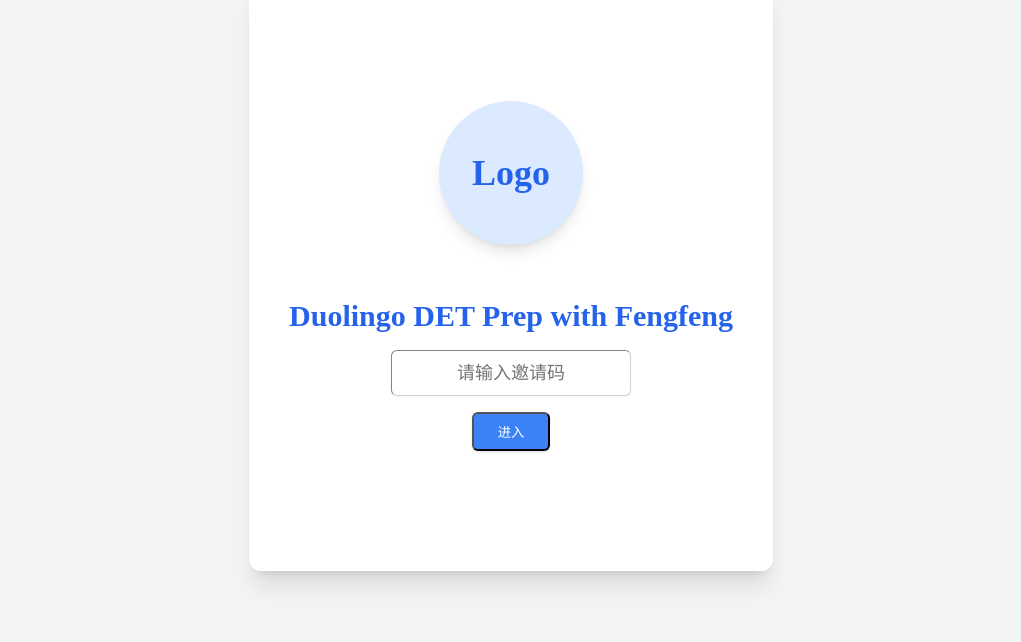
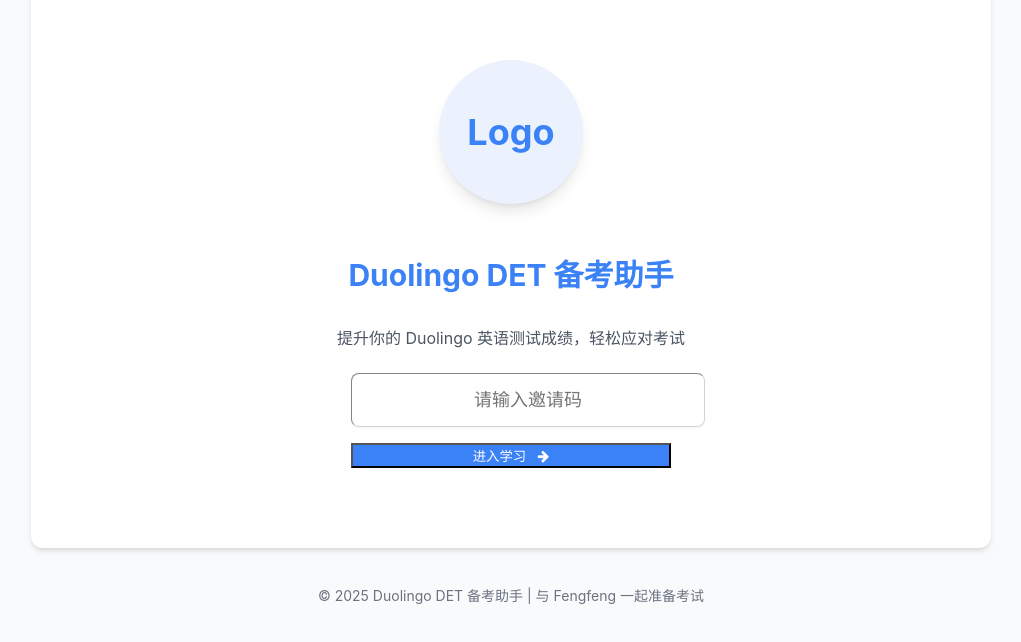
Before and after one commit to yihengsir/duolingo-prep-platform, a React (Vite) app: page / in a window 1280 px wide. Shown: the part 124-766 px from the top of the page, without its empty margins (129-1150 px from the left). Built offline with nearby package versions, Linux system fonts and the light colour scheme.

Commit message:
完成功能开发，准备推送

```diff
--- a/index.html
+++ b/index.html
@@ -4,10 +4,11 @@
   <meta charset="UTF-8" />
   <link rel="icon" href="/vite.svg" />
   <meta name="viewport" content="width=device-width, initial-scale=1.0" />
-  <title>Read and Complete</title>
-  <!-- 移除Tailwind CDN和自定义工具类 -->
+  <title>Duolingo DET 备考助手</title>
+  <!-- 引入Font Awesome -->
+  <link href="https://cdn.jsdelivr.net/npm/font-awesome@4.7.0/css/font-awesome.min.css" rel="stylesheet">
 </head>
-<body>
+<body class="font-inter bg-gray-50 text-neutral-800">
   <div id="root"></div>
   <script type="module" src="/src/main.jsx"></script>
 </body>
--- a/postcss.config.js
+++ b/postcss.config.js
@@ -1,6 +1,6 @@
-export default {
+module.exports = {
   plugins: {
     tailwindcss: {},
     autoprefixer: {},
-  },
-};
+  }
+}
--- a/src/App.jsx
+++ b/src/App.jsx
@@ -1,5 +1,4 @@
 import { useState, useEffect, useRef, useCallback } from 'react';
-import './App.css';
 
 const TIMER_DURATION = 180;
 const INVITATION_CODE = '130';
@@ -17,7 +16,7 @@
   const [showCorrectAnswer, setShowCorrectAnswer] = useState(false);
   const [timeLeft, setTimeLeft] = useState(TIMER_DURATION);
 
-  // 使用数组存储 ref 更可靠
+  // 使用数组存储 ref
   const inputRefs = useRef([]);
   const timerRef = useRef(null);
 
@@ -161,7 +160,7 @@
 
     setIsCorrect(allCorrect);
     setShowCorrectAnswer(true);
-    setFeedbackMessage(allCorrect ? '所有填空都正确！' : '部分填空有误，请检查。');
+    setFeedbackMessage(allCorrect ? '所有填空都正确！🎉' : '部分填空有误，请检查。');
   };
 
   // 格式化时间
@@ -228,7 +227,7 @@
       }
     });
 
-    return <div className="flex flex-wrap gap-1 leading-relaxed justify-start items-baseline text-lg">{elements}</div>;
+    return <div className="reading-text">{elements}</div>;
   };
 
   // 渲染正确答案
@@ -244,7 +243,7 @@
 
       if (answerIndex < currentQuestion.answers.length) {
         correctTextElements.push(
-          <span key={`correct-answer-${answerIndex}`} className="text-blue-600 font-bold underline">
+          <span key={`correct-answer-${answerIndex}`} className="text-primary font-bold">
             {currentQuestion.answers[answerIndex]}
           </span>
         );
@@ -260,7 +259,7 @@
     // 数据加载状态
     if (questionsData.length === 0 && dataLoadingError) {
       return (
-        <div className="text-center text-red-600 text-lg font-semibold py-20 min-h-[300px] flex items-center justify-center">
+        <div className="text-center text-red-500 text-lg font-semibold py-12 min-h-[300px] flex items-center justify-center">
           {dataLoadingError}
           <p className="text-sm text-gray-500 mt-2">请确保 'data/read_and_complete.json' 文件存在。</p>
         </div>
@@ -269,8 +268,10 @@
 
     if (questionsData.length === 0 && !dataLoadingError && gameState !== 'welcome') {
       return (
-        <div className="text-center text-blue-600 text-lg font-semibold py-20 min-h-[300px] flex items-center justify-center">
-          加载题目中...
+        <div className="text-center text-blue-500 text-lg font-semibold py-12 min-h-[300px] flex items-center justify-center">
+          <div className="animate-bounce-subtle">
+            <i className="fa fa-circle-o-notch fa-spin mr-2"></i>加载题目中...
+          </div>
         </div>
       );
     }
@@ -279,13 +280,15 @@
     switch (gameState) {
       case 'welcome':
         return (
-          <div className="text-center flex flex-col items-center py-20 min-h-[300px] justify-center">
-            <div className="w-36 h-36 rounded-full mb-8 shadow-lg bg-blue-100 flex items-center justify-center">
-              <span className="text-4xl font-bold text-blue-600">Logo</span>
+          <div className="text-center flex flex-col items-center py-12 min-h-[300px] justify-center fade-in">
+            <div className="w-36 h-36 rounded-full mb-8 shadow-lg bg-primary/10 flex items-center justify-center">
+              <span className="text-4xl font-bold text-primary">Logo</span>
             </div>
-            <h1 className="text-3xl font-bold text-blue-600 mb-4">Duolingo DET Prep with Fengfeng</h1>
+            <h1 className="text-3xl font-bold text-primary mb-4">Duolingo DET 备考助手</h1>
+            <p className="text-gray-600 mb-6 max-w-md">提升你的 Duolingo 英语测试成绩，轻松应对考试</p>
+            <div className="w-full max-w-xs">
               <input
-              className="px-4 py-2 border border-gray-300 rounded-md w-60 text-center text-lg focus:outline-none focus:ring-2 focus:ring-blue-500 shadow-sm"
+                className="w-full px-4 py-3 border border-gray-300 rounded-lg text-center text-lg focus:outline-none focus:ring-2 focus:ring-primary/50 shadow-sm"
                 placeholder="请输入邀请码"
                 value={invitationCodeInput}
                 onChange={(e) => setInvitationCodeInput(e.target.value)}
@@ -293,24 +296,45 @@
               />
               {invitationCodeError && <p className="text-red-500 text-sm mt-2">{invitationCodeError}</p>}
               <button
-              className="mt-4 px-6 py-2 bg-blue-500 text-white rounded-md shadow hover:bg-blue-600 transition-colors"
+                className="w-full mt-4 button-blue"
                 onClick={handleInvitationCodeSubmit}
               >
-              进入
+                进入学习 <i className="fa fa-arrow-right ml-2"></i>
               </button>
+            </div>
           </div>
         );
 
       case 'questionTypeSelection':
         return (
-          <div className="text-center flex flex-col items-center py-20 min-h-[300px] justify-center">
-            <h2 className="text-2xl font-bold text-blue-600 mb-6">选择题型</h2>
+          <div className="text-center flex flex-col items-center py-12 min-h-[300px] justify-center fade-in">
+            <h2 className="text-2xl font-bold text-primary mb-6">选择题型</h2>
+            <div className="grid grid-cols-1 md:grid-cols-2 gap-4 w-full max-w-lg">
               <button
-              className="mb-4 px-12 py-4 bg-green-500 text-white rounded-md shadow hover:bg-green-600 transition-colors text-xl"
+                className="button-green"
                 onClick={() => setGameState('readAndComplete')}
               >
-              阅读并补全
+                <i className="fa fa-book mr-2"></i> 阅读并补全
               </button>
+              <button
+                className="button-gray"
+                disabled
+              >
+                <i className="fa fa-comment mr-2"></i> 听力与口语
+              </button>
+              <button
+                className="button-gray"
+                disabled
+              >
+                <i className="fa fa-pencil mr-2"></i> 写作练习
+              </button>
+              <button
+                className="button-gray"
+                disabled
+              >
+                <i className="fa fa-headphones mr-2"></i> 听力理解
+              </button>
+            </div>
             <p className="text-gray-500 text-sm mt-4">更多题型即将推出！</p>
           </div>
         );
@@ -318,7 +342,7 @@
       case 'readAndComplete':
         if (!currentQuestion) {
           return (
-            <div className="text-center text-red-600 text-lg font-semibold py-20 min-h-[300px] flex items-center justify-center">
+            <div className="text-center text-red-500 text-lg font-semibold py-12 min-h-[300px] flex items-center justify-center">
               题目数据错误或未加载。
             </div>
           );
@@ -328,64 +352,78 @@
         const canCheck = allFilled && isCorrect === null && timeLeft > 0;
 
         return (
-          <>
-            <div className="absolute top-4 left-4">
+          <div className="relative fade-in">
+            <div className="absolute top-0 left-0">
               <button
                 onClick={goToPrev}
-                className="px-3 py-1 bg-gray-200 text-gray-700 rounded-md hover:bg-gray-300 text-sm disabled:opacity-50 disabled:cursor-not-allowed"
+                className="button-gray"
                 disabled={currentQuestionIndex === 0}
               >
-                上一题
+                <i className="fa fa-arrow-left mr-1"></i> 上一题
               </button>
             </div>
 
-            <div className="absolute top-4 right-4">
+            <div className="absolute top-0 right-0">
               <button
                 onClick={goToNext}
-                className="px-3 py-1 bg-gray-200 text-gray-700 rounded-md hover:bg-gray-300 text-sm disabled:opacity-50 disabled:cursor-not-allowed"
+                className="button-gray"
                 disabled={currentQuestionIndex === questionsData.length - 1}
               >
-                下一题
+                下一题 <i className="fa fa-arrow-right ml-1"></i>
               </button>
             </div>
 
-            <div className="text-center text-blue-600 text-xl font-bold mb-1">Duolingo DET Prep - 阅读并补全</div>
-            <div className="text-center text-gray-500 text-sm mb-2">{currentQuestion.title}</div>
-            <div className="text-center text-sm text-gray-500 mb-4">
-              剩余时间: <span className="text-blue-600 font-bold">{formatTime(timeLeft)}</span>　 第 {currentQuestionIndex + 1} 题 / 共 {questionsData.length} 题
+            <div className="text-center mb-6">
+              <h2 className="text-2xl font-bold text-primary mb-2">阅读并补全</h2>
+              <h3 className="text-gray-600 text-lg mb-3">{currentQuestion.title}</h3>
+              <div className="flex justify-center items-center text-sm text-gray-500">
+                <span className="flex items-center mr-4">
+                  <i className="fa fa-clock-o mr-1"></i> 剩余时间:
+                  <span className={`ml-1 font-semibold ${timeLeft <= 30 ? 'text-danger' : 'text-primary'}`}>
+                    {formatTime(timeLeft)}
+                  </span>
+                </span>
+                <span className="flex items-center">
+                  <i className="fa fa-list-ol mr-1"></i> 第 {currentQuestionIndex + 1} 题 / 共 {questionsData.length} 题
+                </span>
+              </div>
             </div>
 
+            <div className="bg-gray-50 p-6 rounded-lg mb-6 border border-gray-200">
               {renderBlanks()}
+            </div>
 
             {feedbackMessage && (
-              <p className={`mt-6 text-center text-lg font-semibold ${isCorrect ? 'text-green-600' : 'text-red-600'}`}>{feedbackMessage}</p>
+              <div className={`mt-6 p-4 rounded-lg font-semibold ${isCorrect ? 'bg-success/10 text-success' : 'bg-danger/10 text-danger'}`}>
+                {feedbackMessage}
+              </div>
             )}
 
             {showCorrectAnswer && (
-              <div className="mt-6 p-4 bg-blue-50 border-l-4 border-blue-500 text-blue-800 rounded-md shadow-sm">
+              <div className="mt-6 p-4 bg-blue-50 border-l-4 border-primary text-blue-800 rounded-md shadow-sm">
                 <p className="font-semibold mb-2">正确答案:</p>
-                <p className="whitespace-pre-wrap text-lg">
+                <p className="whitespace-pre-wrap reading-text">
                   {renderCorrectFullText()}
                 </p>
               </div>
             )}
 
-            <div className="text-center mt-6 flex justify-center gap-4">
+            <div className="text-center mt-8 flex flex-col sm:flex-row justify-center gap-4">
               <button
                 onClick={checkAnswer}
                 disabled={!canCheck}
-                className={`px-6 py-2 ${canCheck ? 'bg-blue-500 text-white' : 'bg-gray-300 text-gray-500'} rounded-md shadow hover:opacity-90 transition-opacity`}
+                className={`button-blue ${!canCheck ? 'opacity-50 cursor-not-allowed' : ''}`}
               >
-                检查答案
+                <i className="fa fa-check-circle mr-2"></i> 检查答案
               </button>
               <button
                 onClick={resetQuestionState}
-                className="px-6 py-2 bg-yellow-500 text-white rounded-md shadow hover:bg-yellow-600 transition-colors"
+                className="button-yellow"
               >
-                重做
+                <i className="fa fa-refresh mr-2"></i> 重做
               </button>
             </div>
-          </>
+          </div>
         );
 
       default:
@@ -394,10 +432,13 @@
   };
 
   return (
-    <div className="relative flex flex-col items-center justify-center min-h-screen bg-gray-100 p-4">
-      <div className="bg-white rounded-xl shadow-xl max-w-4xl w-full mx-auto border border-gray-200 p-6 md:p-10 min-h-[400px] flex flex-col justify-center">
+    <div className="relative flex flex-col items-center justify-center min-h-screen p-4">
+      <div className="card w-full max-w-4xl mx-auto">
         {renderContent()}
       </div>
+      <footer className="mt-6 text-center text-gray-500 text-sm">
+        <p>© 2025 Duolingo DET 备考助手 | 与 Fengfeng 一起准备考试</p>
+      </footer>
     </div>
   );
 }
--- a/src/index.css
+++ b/src/index.css
@@ -1,50 +1,65 @@
-/* src/index.css */
 @tailwind utilities;
 
 @layer utilities {
   .content-auto {
     content-visibility: auto;
   }
+
+  /* 字符输入框 */
   .char-input {
-    @apply w-6 h-8 text-center border border-neutral-300 rounded px-1 font-medium text-neutral-800 bg-white transition-all;
+    @apply w-10 h-10 text-center border-2 rounded-md px-1 font-medium text-neutral-800 bg-white transition-all duration-200
+           focus:outline-none focus:border-primary focus:ring-2 focus:ring-primary/30 shadow-sm;
   }
+
   .char-input:focus {
-    @apply outline-none border-primary ring-2 ring-primary/50 bg-white transform -translate-y-0.5;
+    @apply transform -translate-y-0.5 shadow-md;
   }
+
   .char-input.correct {
-    @apply border-success bg-success/10 text-success/90;
+    @apply border-success bg-success/10 text-success font-bold;
   }
+
   .char-input.incorrect {
-    @apply border-danger bg-danger/10 text-danger/90;
+    @apply border-danger bg-danger/10 text-danger font-bold;
   }
+
+  /* 按钮样式 */
   .button-base {
-    @apply px-6 py-3 rounded-lg font-semibold transition-all duration-200 shadow-md cursor-pointer flex items-center justify-center border-0;
+    @apply px-6 py-3 rounded-lg font-semibold transition-all duration-200 cursor-pointer flex items-center justify-center border-0;
   }
+
   .button-blue {
-    @apply bg-primary text-white;
+    @apply bg-primary text-white hover:bg-primary/90 hover:shadow-lg hover:-translate-y-0.5 active:bg-primary/80 active:translate-y-0;
   }
-  .button-blue:hover {
-    @apply bg-primary/90 shadow-lg transform -translate-y-0.5;
+
+  .button-yellow {
+    @apply bg-secondary text-amber-800 hover:bg-secondary/90 hover:shadow-lg hover:-translate-y-0.5 active:bg-secondary/80 active:translate-y-0;
   }
-  .button-blue:active {
-    @apply bg-primary/80 shadow-sm transform translate-y-0;
+
+  .button-green {
+    @apply bg-success text-white hover:bg-success/90 hover:shadow-lg hover:-translate-y-0.5 active:bg-success/80 active:translate-y-0;
   }
-  .button-yellow {
-    @apply bg-secondary text-amber-800;
+
+  .button-gray {
+    @apply bg-gray-300 text-gray-700 hover:bg-gray-400 disabled:opacity-50 disabled:cursor-not-allowed;
   }
-  .button-yellow:hover {
-    @apply bg-secondary/90 shadow-lg transform -translate-y-0.5;
+
+  /* 阅读文本 */
+  .reading-text {
+    @apply leading-relaxed text-lg md:text-xl mb-6;
   }
-  .button-yellow:active {
-    @apply bg-secondary/80 shadow-sm transform translate-y-0;
+
+  /* 卡片效果 */
+  .card {
+    @apply bg-white rounded-xl shadow-custom p-6 md:p-8 border border-gray-200 transition-all duration-300 hover:shadow-custom-lg;
   }
-  .button-green {
-    @apply bg-success text-white;
+
+  /* 平滑过渡 */
+  .fade-in {
+    @apply transition-opacity duration-500 opacity-100;
   }
-  .button-green:hover {
-    @apply bg-success/90 shadow-lg transform -translate-y-0.5;
-  }
-  .button-green:active {
-    @apply bg-success/80 shadow-sm transform translate-y-0;
+
+  .fade-out {
+    @apply transition-opacity duration-500 opacity-0;
   }
 }
--- a/src/main.jsx
+++ b/src/main.jsx
@@ -1,4 +1,3 @@
-// src/main.jsx
 import React from 'react';
 import ReactDOM from 'react-dom/client';
 import './index.css'; // 导入Tailwind CSS
--- a/tailwind.config.js
+++ b/tailwind.config.js
@@ -1,27 +1,34 @@
 module.exports = {
   content: [
+    "./index.html",
     "./src/**/*.{js,jsx,ts,tsx}",
-    "./index.html",
   ],
   theme: {
     extend: {
       colors: {
-        primary: '#3b82f6',
-        secondary: '#fcd34d',
-        success: '#22c55e',
-        danger: '#ef4444',
+        primary: '#3b82f6', // 主色调 - 蓝色
+        secondary: '#fcd34d', // 辅助色 - 黄色
+        success: '#22c55e', // 成功/正确 - 绿色
+        danger: '#ef4444', // 错误/警告 - 红色
         neutral: {
           100: '#f3f4f6',
           200: '#e5e7eb',
           300: '#d1d5db',
           700: '#374151',
           800: '#1f2937',
-          900: '#111827'
+          900: '#111827',
         }
       },
       fontFamily: {
         inter: ['Inter', 'system-ui', 'sans-serif'],
       },
+      boxShadow: {
+        'custom': '0 4px 6px -1px rgba(0, 0, 0, 0.1), 0 2px 4px -1px rgba(0, 0, 0, 0.06)',
+        'custom-lg': '0 10px 15px -3px rgba(0, 0, 0, 0.1), 0 4px 6px -2px rgba(0, 0, 0, 0.05)',
+      },
+      animation: {
+        'bounce-subtle': 'bounce 1s infinite',
+      }
     },
   },
   plugins: [],
```
Also changed, not shown: 1 other file (tests, documents, lock files or other folders). Lines whose indentation alone changed are shown as unchanged.
